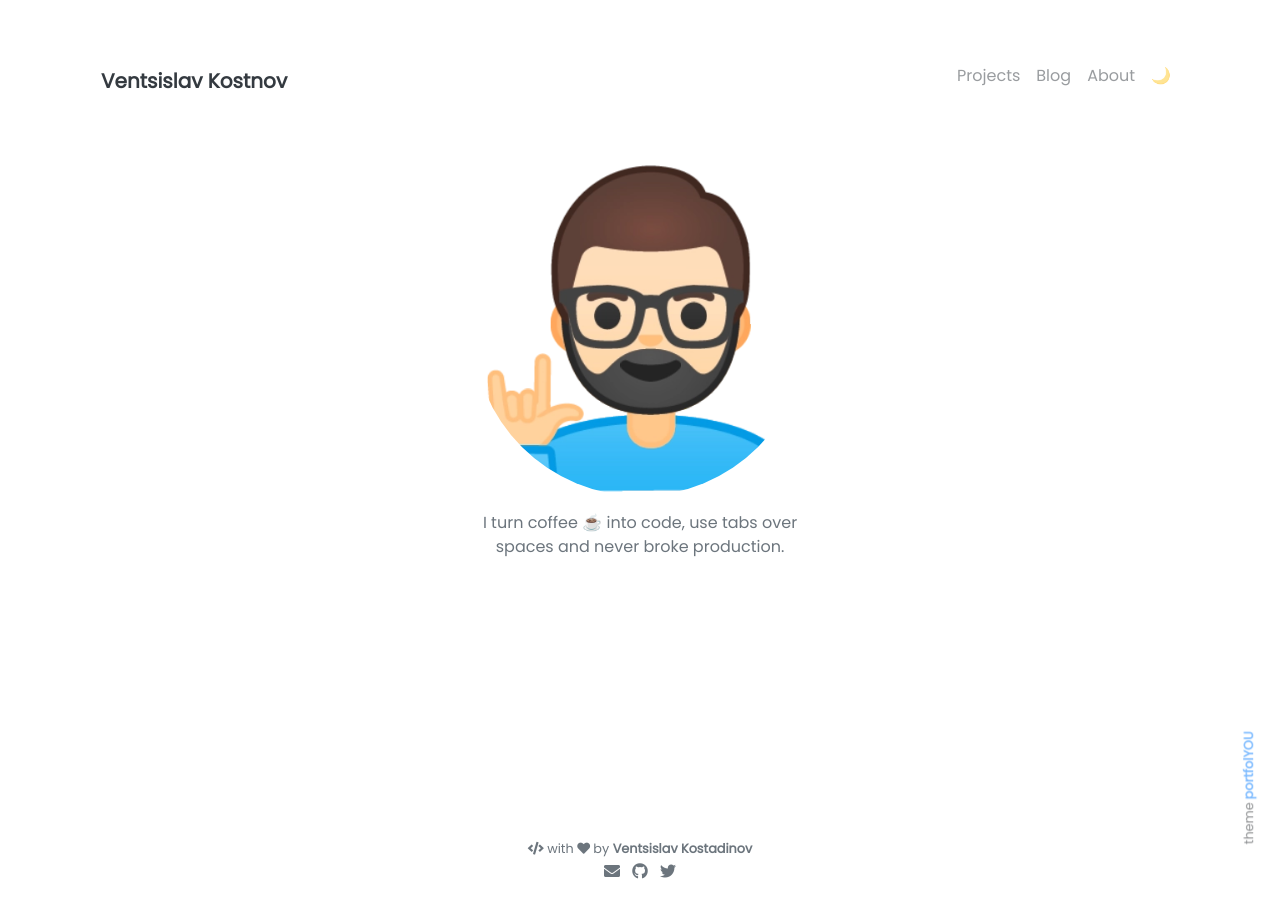
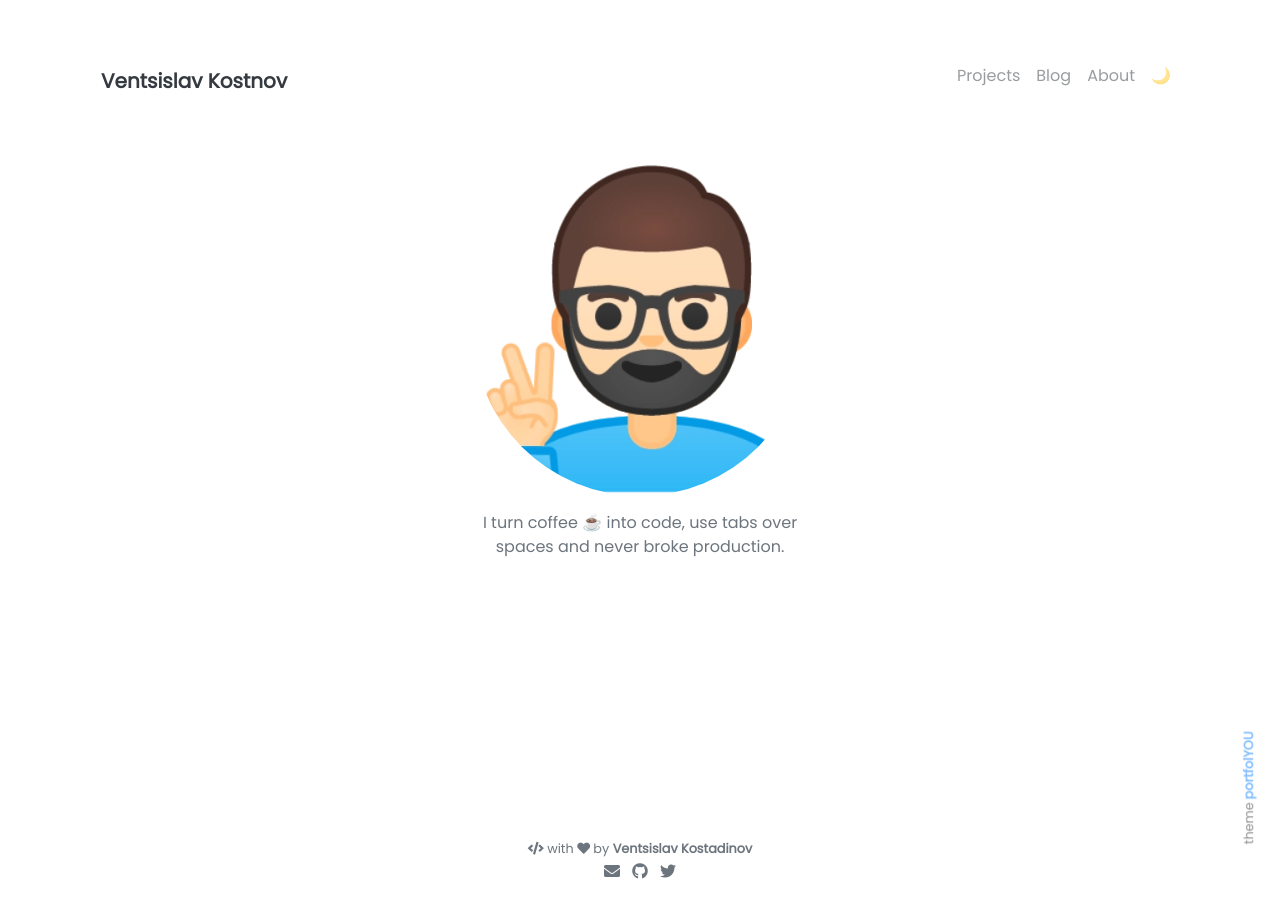
Before and after one commit to clappingmonkey/personal-site, a Jekyll site: the page built from pages/index.md, in a window 1280 px wide. Built offline with Jekyll 4.4.1, drawn with Linux system fonts in a browser that asks for light colours; nearby versions of some CDN libraries; emoji names are drawn with the system emoji font.

Commit message:
add 2nd avatar for test

```diff
--- a/_config.yml
+++ b/_config.yml
@@ -23,7 +23,7 @@ nav_exclude:                                            # The following paths ar
 ### Author Info ###
 author:
   name              : Ventsislav Kostadinov
-  image             : avatar.webp
+  image             : avatar2.webp
 # behance           : your_username
 # dribbble          : your_username
   email             : contact@v-kostadinov.me
```
